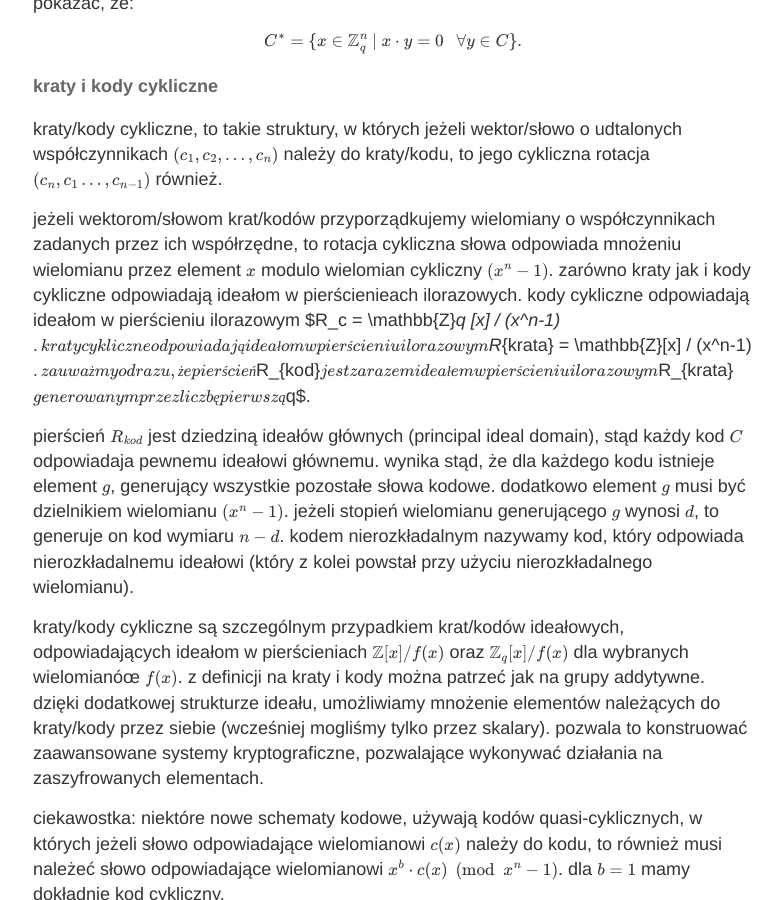
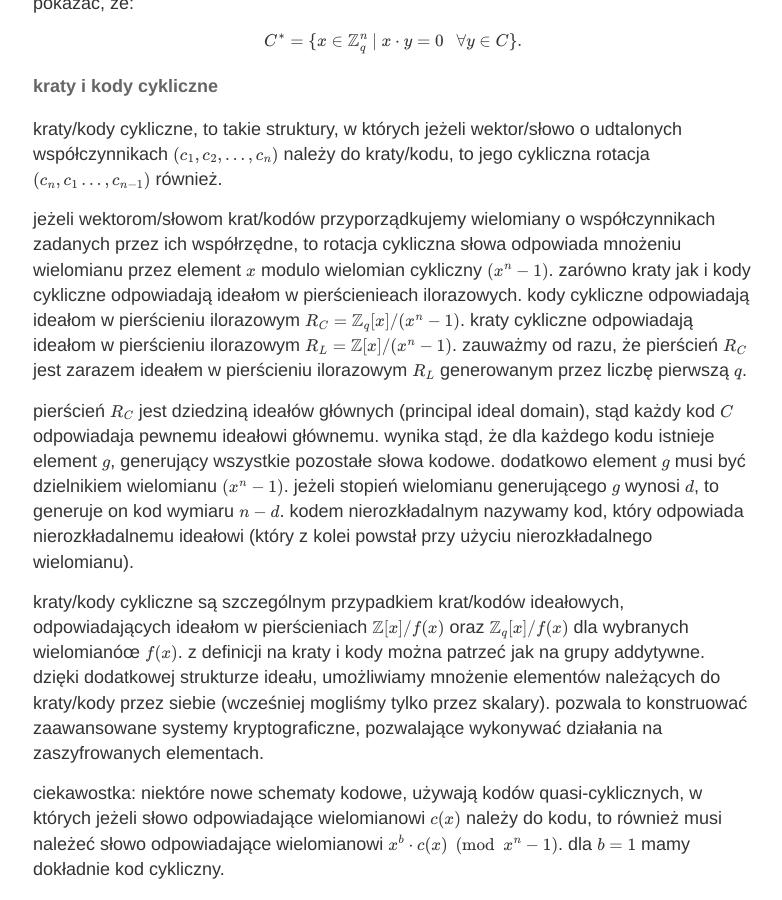
Before and after one commit to keIpie/keIpie.github.io, a Jekyll site: the page built from pq/_posts/2021-3-14-kraty-kody.md, in a window 1280 px wide and 900 px high, scrolled down 3415 px. Shown: the whole window, without its empty margins (247-1029 px from the left). Built offline with Jekyll 4.4.1, drawn with Linux system fonts in a browser that asks for light colours; formulas are drawn with MathJax 3.

Commit message:
saber lwr

```diff
--- a/pq/_posts/2021-3-14-kraty-kody.md
+++ b/pq/_posts/2021-3-14-kraty-kody.md
@@ -120,10 +120,10 @@ należy do kraty/kodu, to jego cykliczna rotacja $(c_n,c_1\ldots, c_{n-1})$ rów
 jeżeli wektorom/słowom krat/kodów przyporządkujemy wielomiany o współczynnikach zadanych przez ich współrzędne, to rotacja cykliczna
 słowa odpowiada mnożeniu wielomianu przez element $x$ modulo wielomian cykliczny $(x^n-1)$.
 zarówno kraty jak i kody cykliczne odpowiadają ideałom w pierścienieach ilorazowych. kody cykliczne odpowiadają ideałom w pierścieniu
-ilorazowym $R_c = \mathbb{Z}_q [x] / (x^n-1)$. kraty cykliczne odpowiadają ideałom w pierścieniu ilorazowym $R_{krata} = \mathbb{Z}[x] / (x^n-1)$.
-zauważmy od razu, że pierścień $R_{kod}$ jest zarazem ideałem w pierścieniu ilorazowym $R_{krata}$ generowanym przez liczbę pierwszą $q$.
+ilorazowym $R_C = \mathbb{Z}_q [x] / (x^n-1)$. kraty cykliczne odpowiadają ideałom w pierścieniu ilorazowym $R_L = \mathbb{Z}[x] / (x^n-1)$.
+zauważmy od razu, że pierścień $R_C$ jest zarazem ideałem w pierścieniu ilorazowym $R_L$ generowanym przez liczbę pierwszą $q$.
 
-pierścień $R_{kod}$ jest dziedziną ideałów głównych (principal ideal domain), stąd każdy kod $C$ odpowiadaja pewnemu ideałowi głównemu.
+pierścień $R_C$ jest dziedziną ideałów głównych (principal ideal domain), stąd każdy kod $C$ odpowiadaja pewnemu ideałowi głównemu.
 wynika stąd, że dla każdego kodu istnieje element $g$, generujący wszystkie pozostałe słowa kodowe. dodatkowo element $g$ musi być dzielnikiem
 wielomianu $(x^n-1)$. jeżeli stopień wielomianu generującego $g$ wynosi $d$, to generuje on kod wymiaru $n-d$. kodem nierozkładalnym nazywamy
 kod, który odpowiada nierozkładalnemu ideałowi (który z kolei powstał przy użyciu nierozkładalnego wielomianu).
```
